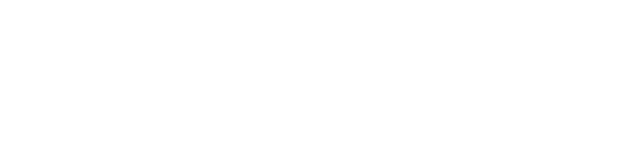
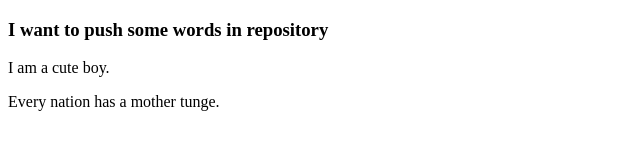
Before and after one commit to zahidhasan0/my-second-repo, a plain HTML site: page index.html in a window 1280 px wide. Shown: the whole page, without its empty margins (0-640 px from the left). Drawn offline with Linux system fonts and the light colour scheme.

Commit message:
added lines

```diff
--- a/index.html
+++ b/index.html
@@ -7,6 +7,8 @@
     <title>My second github repository.</title>
 </head>
 <body>
-
+    <h3>I want to push some words in repository</h3>
+    <p>I am a cute boy.</p>
+    <p>Every nation has a mother tunge.</p>
 </body>
 </html>
```
